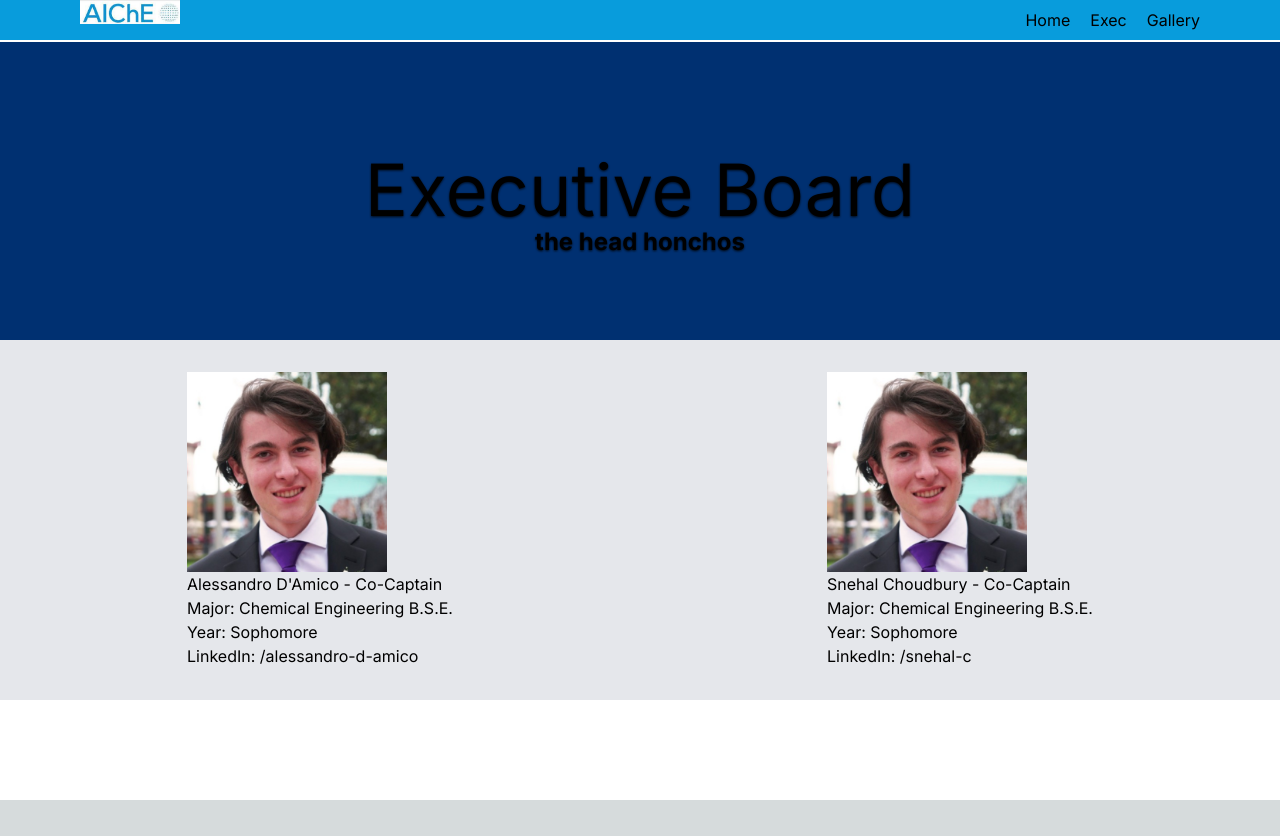
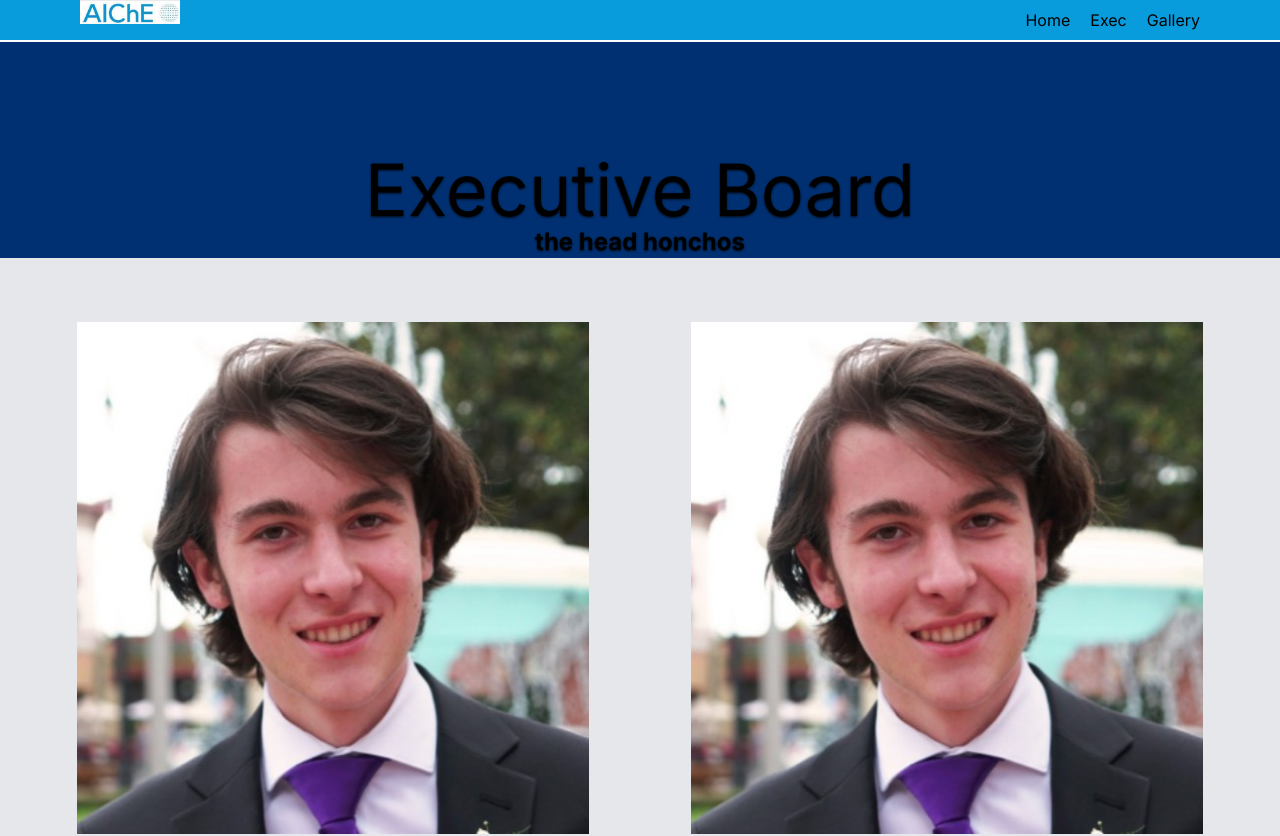
Before and after one commit to KingRay171/cheme-car-website, a Next.js app: page /exec in a window 1280 px wide. Shown: the top 836 px of the page. Before the commit the page ends 800 px from the top, so only its background shows below. Built offline with nearby package versions, Linux system fonts and the light colour scheme.

Commit message:
fixed exec text and links

```diff
--- a/app/exec/components/execbody.tsx
+++ b/app/exec/components/execbody.tsx
@@ -6,10 +6,10 @@ export default function ExecBody() {
         {name: "Snehal Choudbury - Co-Captain", major: "Chemical Engineering B.S.E.", year: "Sophomore", linkedin: "/snehal-c", image: "/ale.jpeg"},
     ]
     return (
-        <section className="flex justify-around bg-gray-200 text-black py-8">
+        <section className="flex justify-around bg-gray-200 text-black p-[2vw]">
             {execList.map(e => (
-                <div className="flex flex-col" key={e.linkedin}>
-                    <Image src={e.image} alt={e.name} width={200} height={200} />
+                <div className="flex flex-col p-[3vw]" key={e.linkedin}>
+                    <Image src={e.image} alt={e.name} width={0} height={0} style={{width: "40vw", height: "auto"}} unoptimized/>
                     <h1>{e.name}</h1>
                     <h3>Major: {e.major}</h3>
                     <h3>Year: {e.year}</h3>
--- a/app/exec/components/exectop.tsx
+++ b/app/exec/components/exectop.tsx
@@ -1,7 +1,7 @@
 export default function ExecTop() {
     return (
-        <section className="h-[400px] w-screen bg-[#003071] bg-no-repeat bg-cover flex flex-col items-center">
-            <h1 className="pt-28 text-7xl font-homeheader drop-shadow-[0_1.2px_1.2px_rgba(0,0,0,0.8)]">Executive Board</h1>
+        <section className="h-[400px] w-screen bg-[#003071] bg-no-repeat bg-cover flex flex-col items-center ">
+            <h1 className="pt-28 px-[5vw] text-7xl font-homeheader drop-shadow-[0_1.2px_1.2px_rgba(0,0,0,0.8)] ">Executive Board</h1>
             <h2 className="text-2xl drop-shadow-[0_1.2px_1.2px_rgba(0,0,0,0.8)]">the head honchos</h2>
         </section>
     )
```
